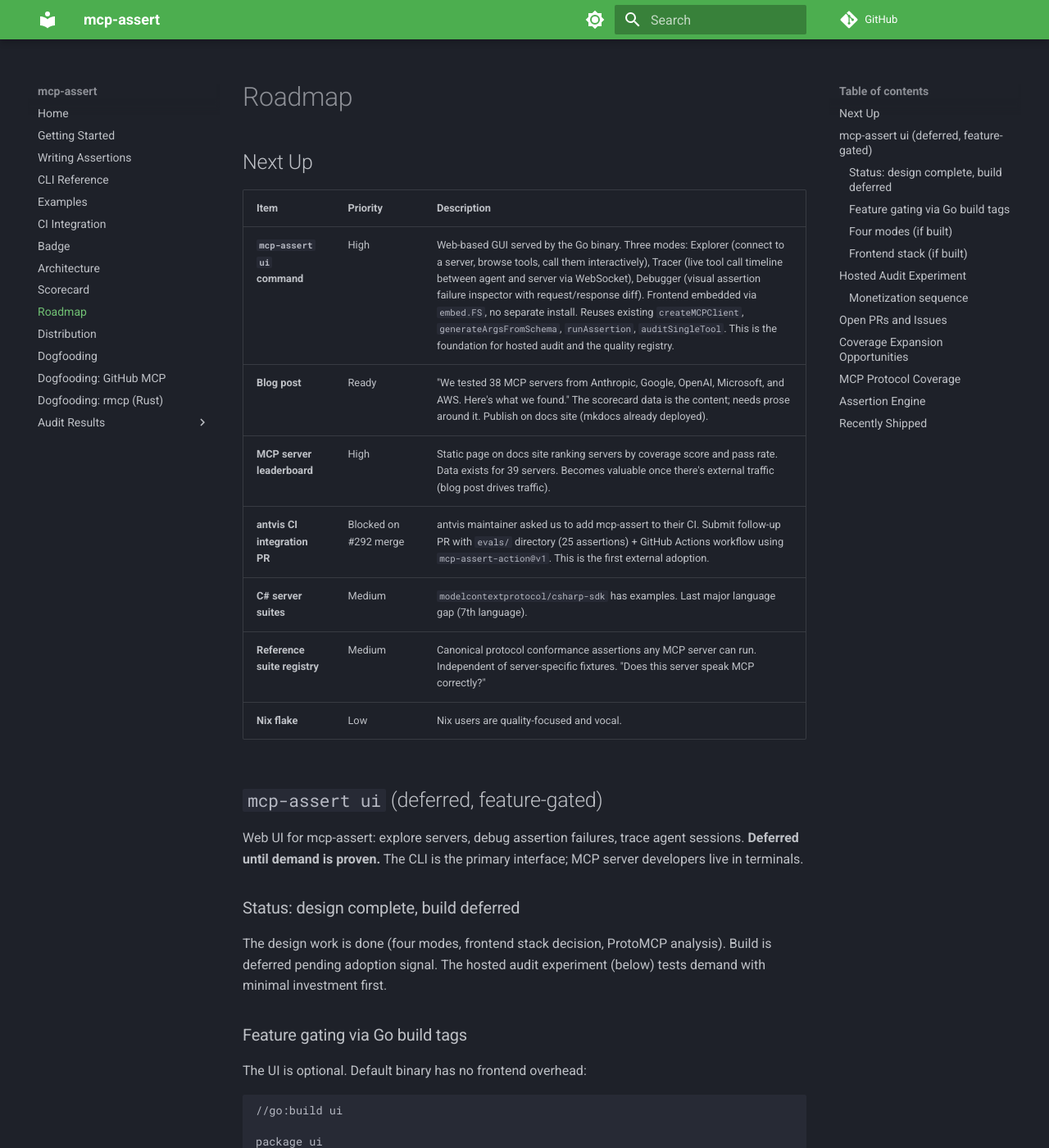
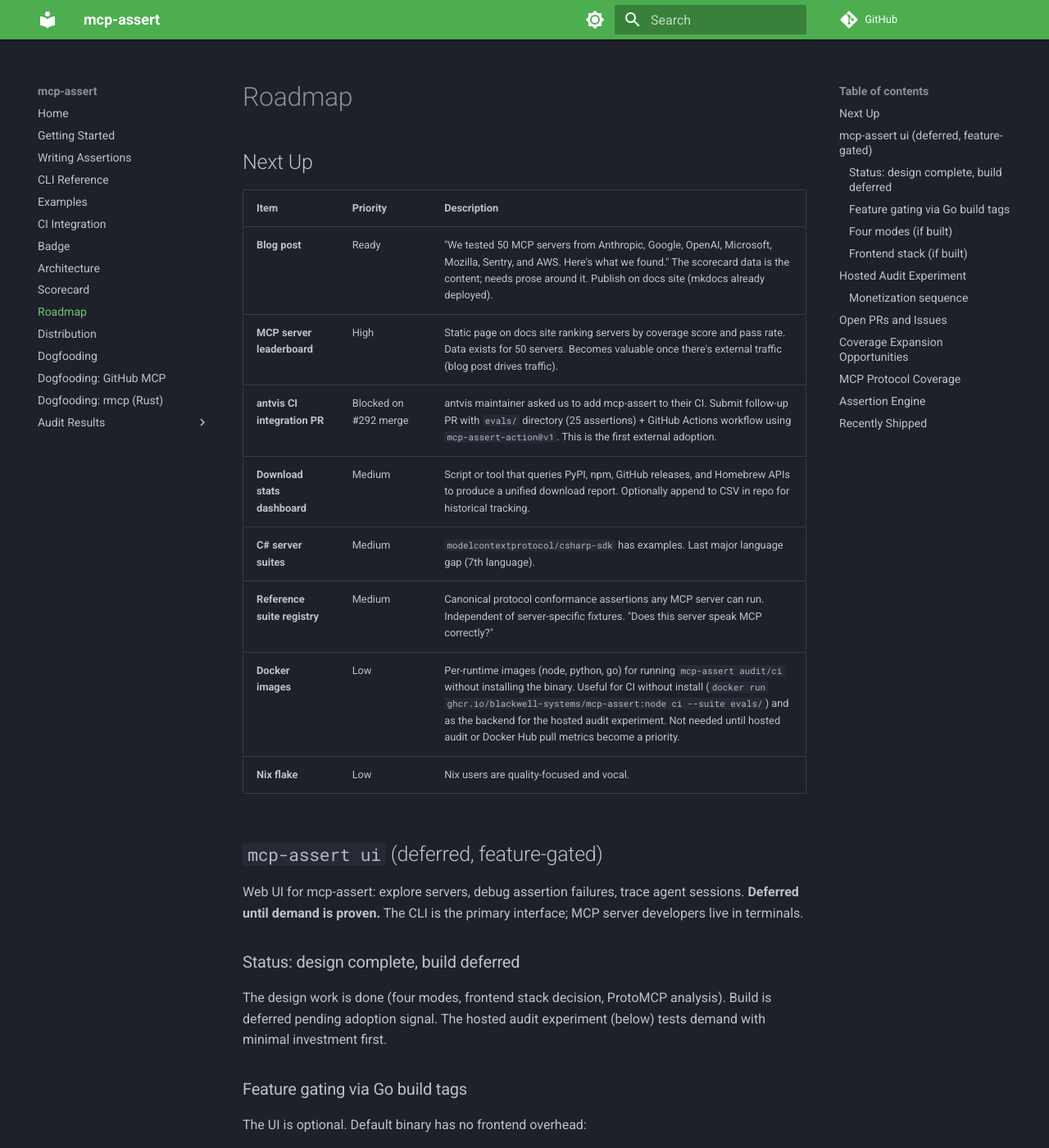
Before and after one commit to blackwell-systems/mcp-assert, an MkDocs documentation site: the page built from docs/roadmap.md, in a window 1280 px wide and 1400 px high. Shown: the whole window at 82% size. Built offline with MkDocs 1.6.1 and Material for MkDocs 9.7.7, drawn with Linux system fonts in a browser that asks for light colours; comment, search, counter and statistics services are not loaded.

Commit message:
docs: update roadmap priorities, add Docker images and download stats
Remove UI from Next Up (deferred to its own section). Add download
stats dashboard and Docker images as medium/low priority. Update
blog post and leaderboard to reflect 50 servers.

```diff
--- a/docs/roadmap.md
+++ b/docs/roadmap.md
@@ -4,12 +4,13 @@
 
 | Item | Priority | Description |
 |------|----------|-------------|
-| **`mcp-assert ui` command** | High | Web-based GUI served by the Go binary. Three modes: Explorer (connect to a server, browse tools, call them interactively), Tracer (live tool call timeline between agent and server via WebSocket), Debugger (visual assertion failure inspector with request/response diff). Frontend embedded via `embed.FS`, no separate install. Reuses existing `createMCPClient`, `generateArgsFromSchema`, `runAssertion`, `auditSingleTool`. This is the foundation for hosted audit and the quality registry. |
-| **Blog post** | Ready | "We tested 38 MCP servers from Anthropic, Google, OpenAI, Microsoft, and AWS. Here's what we found." The scorecard data is the content; needs prose around it. Publish on docs site (mkdocs already deployed). |
-| **MCP server leaderboard** | High | Static page on docs site ranking servers by coverage score and pass rate. Data exists for 39 servers. Becomes valuable once there's external traffic (blog post drives traffic). |
+| **Blog post** | Ready | "We tested 50 MCP servers from Anthropic, Google, OpenAI, Microsoft, Mozilla, Sentry, and AWS. Here's what we found." The scorecard data is the content; needs prose around it. Publish on docs site (mkdocs already deployed). |
+| **MCP server leaderboard** | High | Static page on docs site ranking servers by coverage score and pass rate. Data exists for 50 servers. Becomes valuable once there's external traffic (blog post drives traffic). |
 | **antvis CI integration PR** | Blocked on #292 merge | antvis maintainer asked us to add mcp-assert to their CI. Submit follow-up PR with `evals/` directory (25 assertions) + GitHub Actions workflow using `mcp-assert-action@v1`. This is the first external adoption. |
+| **Download stats dashboard** | Medium | Script or tool that queries PyPI, npm, GitHub releases, and Homebrew APIs to produce a unified download report. Optionally append to CSV in repo for historical tracking. |
 | **C# server suites** | Medium | `modelcontextprotocol/csharp-sdk` has examples. Last major language gap (7th language). |
 | **Reference suite registry** | Medium | Canonical protocol conformance assertions any MCP server can run. Independent of server-specific fixtures. "Does this server speak MCP correctly?" |
+| **Docker images** | Low | Per-runtime images (node, python, go) for running `mcp-assert audit/ci` without installing the binary. Useful for CI without install (`docker run ghcr.io/blackwell-systems/mcp-assert:node ci --suite evals/`) and as the backend for the hosted audit experiment. Not needed until hosted audit or Docker Hub pull metrics become a priority. |
 | **Nix flake** | Low | Nix users are quality-focused and vocal. |
 
 ## `mcp-assert ui` (deferred, feature-gated)
```
